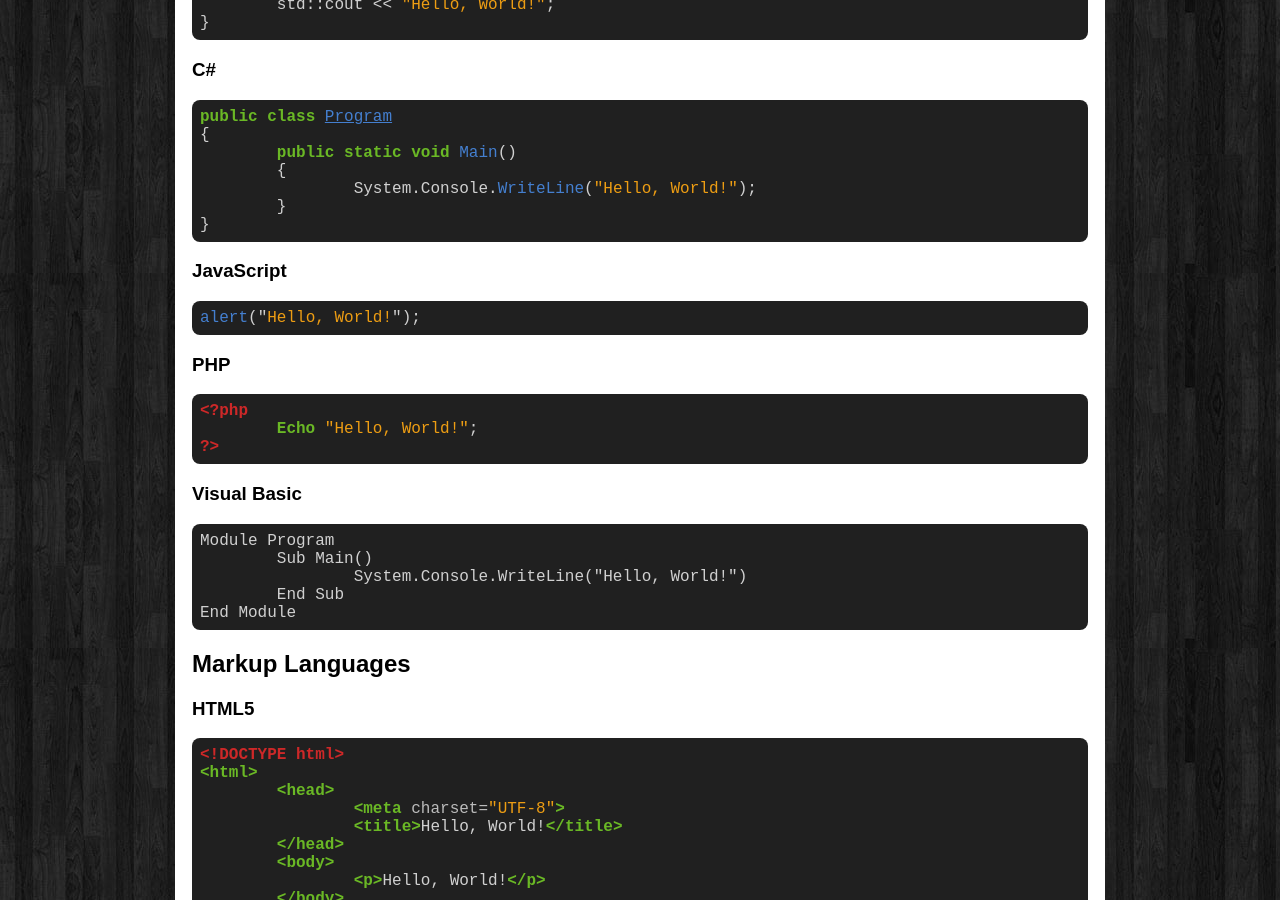
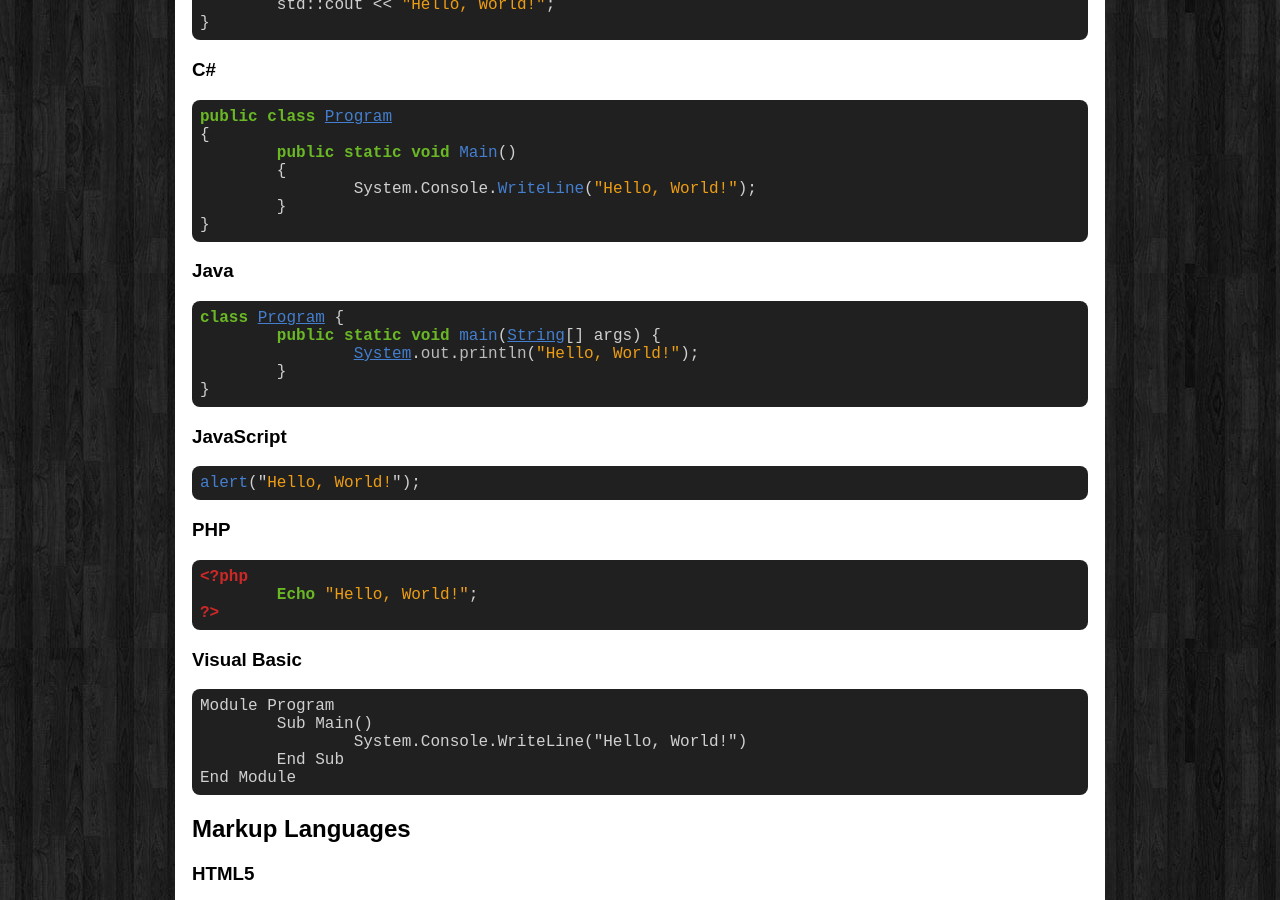
Before and after one commit to Nevets82/nevets82.github.io, a Jekyll site: the page built from index.md, in a window 1280 px wide and 900 px high, scrolled down 1227 px. Built offline with Jekyll 4.4.1, drawn with Linux system fonts in a browser that asks for light colours; Markdown is read by kramdown in place of the engine named in the settings.

Commit message:
Hello, World! Update

````diff
--- a/index.md
+++ b/index.md
@@ -79,6 +79,16 @@ public class Program
 	public static void Main()
 	{
 		System.Console.WriteLine("Hello, World!");
+	}
+}
+```
+
+### Java ###
+
+```java
+class Program {
+	public static void main(String[] args) {
+		System.out.println("Hello, World!");
 	}
 }
 ```
````
